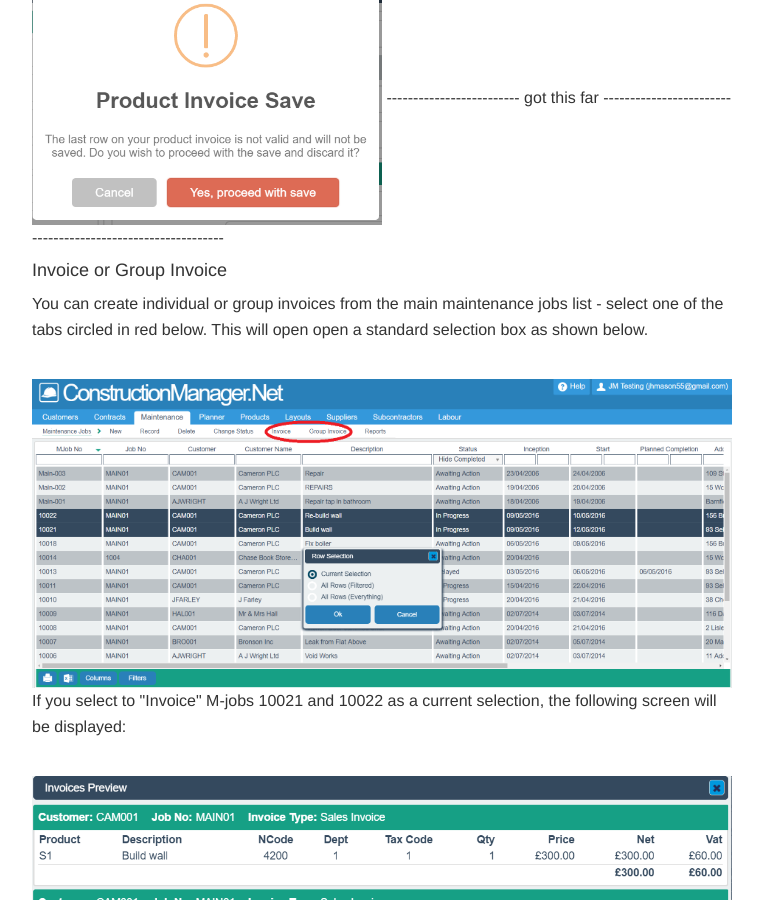
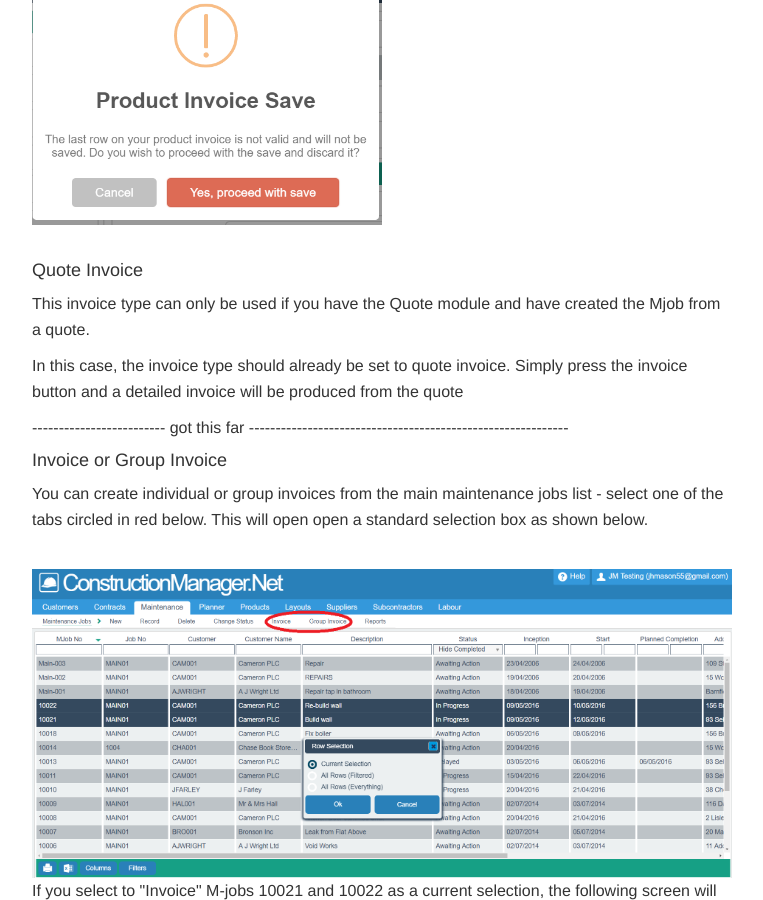
Before and after one commit to JNCSolutions/ConstructionManagerDocs, a Jekyll site: the page built from maintenance.html, in a window 1280 px wide and 900 px high, scrolled down 9534 px. Shown: the whole window, without its empty margins (258-1021 px from the left). Built offline with Jekyll 4.4.1, drawn with Linux system fonts in a browser that asks for light colours; some of the changed text lies outside the part shown.

Commit message:
Update maintenance.html

```diff
--- a/maintenance.html
+++ b/maintenance.html
@@ -24,7 +24,7 @@ title: Maintenance
           <li><a href="#product-invoice">Product Invoice</a></li>
           <li><a href="#quote-invoice">Quote Invoice</a></li>
           <li><a href="#schedule-of-rates">Schedule of Rates</a></li>
-          <li><a href="#cost-plus-mark-up">Cost Plus Mark Up</a></li>
+          <li><a href="#cost-plus-mark-up">Cost plus Mark Up</a></li>
         </ul>
         <li><a href="#group-invoice">Group Invoice</a></li>
         <li><a href="#reports">Reports</a></li>
@@ -252,6 +252,12 @@ title: Maintenance
          This means that product invoice data lines are incomplete - if you proceed with Save, incomplete lines will not be saved.</p>
       <img src="img/Maintenance_Save_Warning_01.PNG" style="width: 50%;">
 
+      <br> <br>
+      <h4 id="quote-invoice">Quote Invoice</h4>
+      <p>This invoice type can only be used if you have the Quote module and have created the Mjob from a quote. </p>
+      <p>In this case, the invoice type should already be set to quote invoice.
+          Simply press the invoice button and a detailed invoice will be produced from the quote</p>
+
 
       -------------------------   got this far ------------------------------------------------------------
 
```
